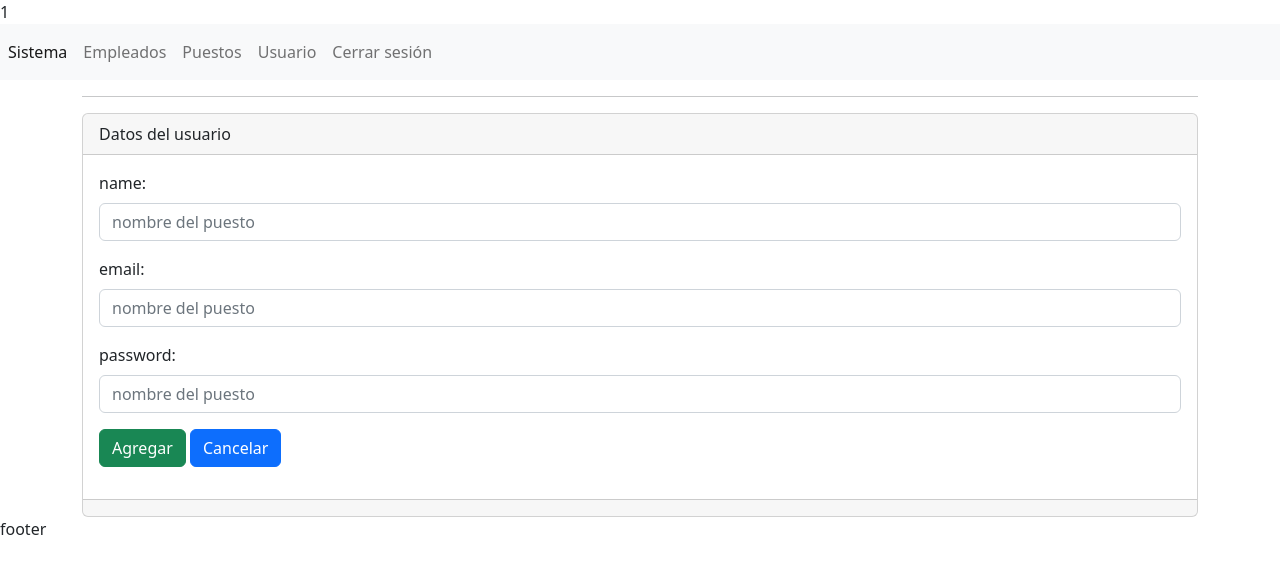
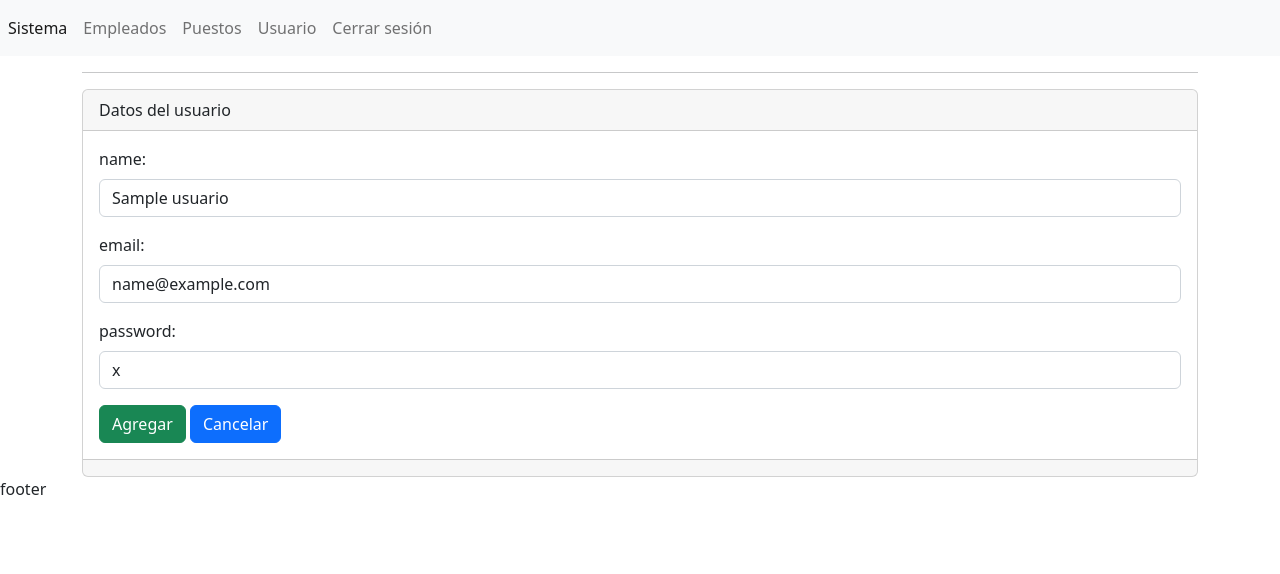
Before and after one commit to YonatanLLa/php_crud, a PHP site: page /app/secciones/usuarios/editar.php?txtID=1 in a window 1280 px wide. Shown: the top 574 px of the page. Run offline with PHP 8.4, Linux system fonts and the light colour scheme; tables that the repository leaves empty or names only in its code hold one stand-in row (values such as "Sample post").

Commit message:
encriptar passwro

```diff
--- a/secciones/usuarios/editar.php
+++ b/secciones/usuarios/editar.php
@@ -1,12 +1,32 @@
 <?php
-  include("../../db.php");
+include("../../db.php");
 
-  if (isset($_GET['txtID'])) {
-    $txtID = (isset($_GET['txtID'])) ? $_GET['txtID'] : "";
+if (isset($_GET['txtID'])) {
+  $txtID = (isset($_GET['txtID'])) ? $_GET['txtID'] : "";
 
-    print_r($txtID);
+  $sentencia = $conexion->prepare("SELECT * FROM tbl_usuarios WHERE id=:id");
 
+  $sentencia->bindParam(":id", $txtID);
+  $sentencia->execute();
+  $users = $sentencia->fetch(PDO::FETCH_LAZY);
+  // verifica si se ha envieado un formaulario para actualizar la contraseña
+  if ($_SERVER['REQUEST_METHOD'] === 'POST') {
+
+    $newPassword = $_POST['password'];
+
+    // Genera un salt aleatorio único para este usuario
+    $salt = bin2hex(random_bytes(16));
+    $conbinedPassword = $newPassword . $salt;
+    // Calcular el hash de la contraseña cobinada
+    $hashedPassword = password_hash($conbinedPassword, PASSWORD_DEFAULT);
+
+    $updateQuery = $conexion->prepare("UPDATE tbl_usuarios SET password = :password, salt = :salt WHERE id = :id");
+    $updateQuery->bindParam(":password", $hashedPassword);
+    $updateQuery->bindParam(":salt", $salt);
+    $updateQuery->bindParam(":id", $txtID);
+    $updateQuery->execute();
   }
+}
 ?>
 
 <?php include("../../templat/header.php"); ?>
@@ -21,17 +41,17 @@
     <form action="" method="post" enctype="multipart/form-data">
       <div class="mb-3">
         <label for="name" class="form-label">name: </label>
-        <input type="text" class="form-control" name="name" id="name" aria-describedby="helpId" placeholder="nombre del puesto">
+        <input type="text" value="<?php echo $users["name"]; ?>" class="form-control" name="name" id="name" aria-describedby="helpId" placeholder="nombre del puesto">
       </div>
 
       <div class="mb-3">
         <label for="email" class="form-label">email: </label>
-        <input type="text" class="form-control" name="email" id="email" aria-describedby="helpId" placeholder="nombre del puesto">
+        <input type="text" value="<?php echo $users["email"]; ?>" class="form-control" name="email" id="email" aria-describedby="helpId" placeholder="nombre del puesto">
       </div>
 
       <div class="mb-3">
         <label for="password" class="form-label">password: </label>
-        <input type="text" class="form-control" name="password" id="password" aria-describedby="helpId" placeholder="nombre del puesto">
+        <input type="text" value="<?php echo $users["password"]; ?>" class="form-control" name="password" id="password" aria-describedby="helpId" placeholder="nombre del puesto">
       </div>
 
       <button type="submit" class="btn btn-success">Agregar</button>
```
